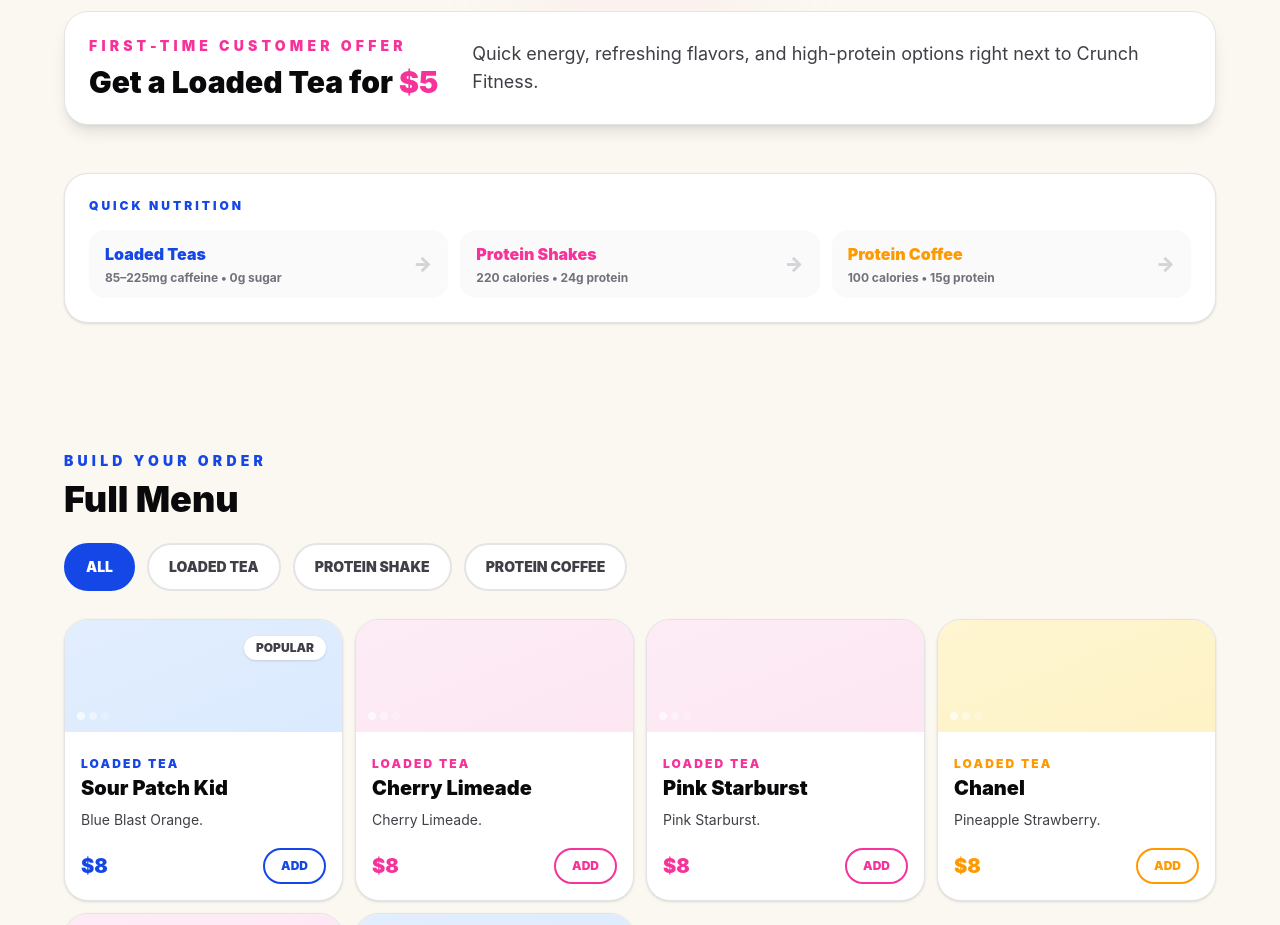
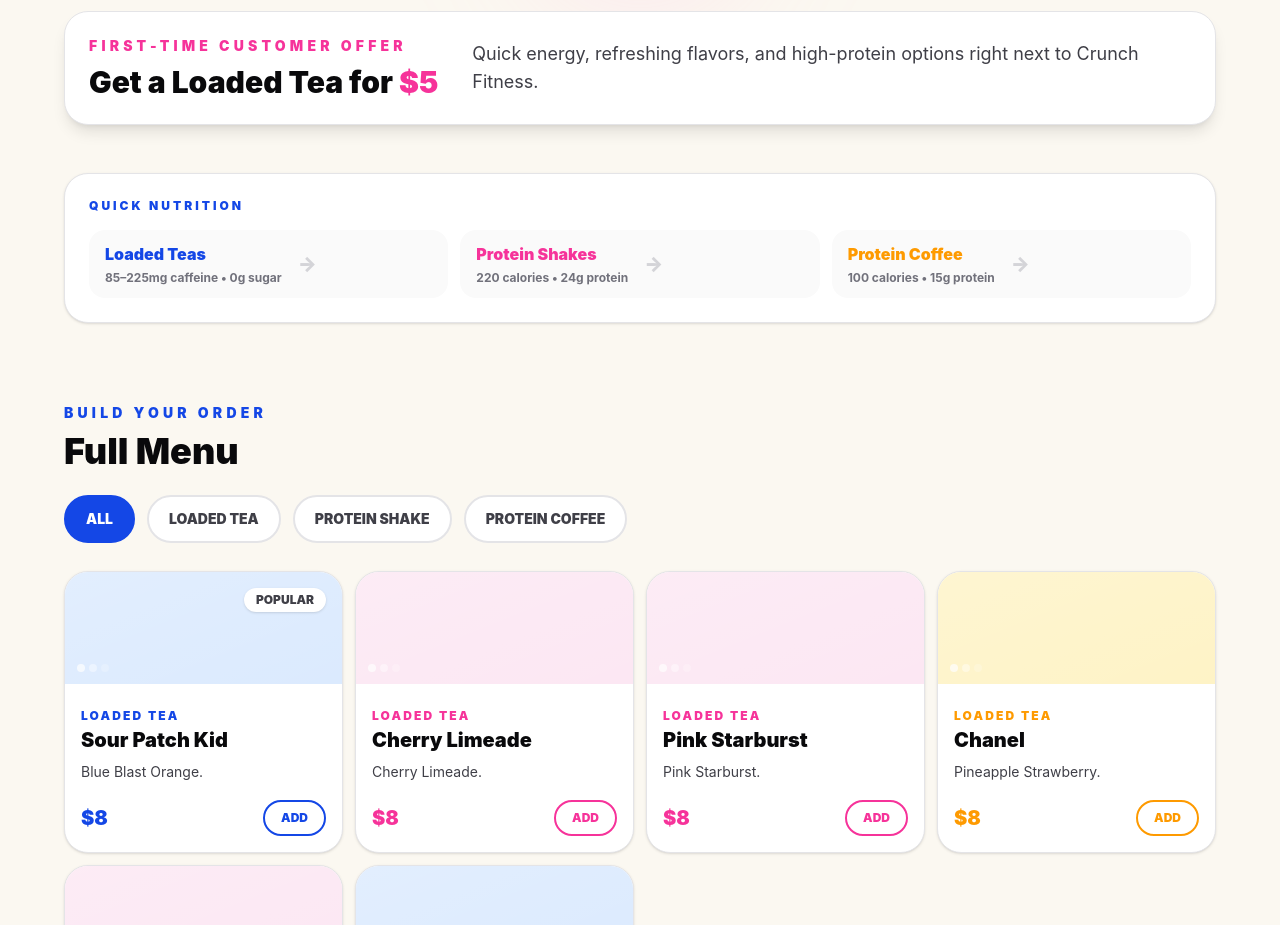
Before and after one commit to ramthwstudio/ba-energy-vault-demo, a React (Vite) app: page / in a window 1280 px wide. Shown: the part 920-1845 px from the top of the page. Built offline with nearby package versions, Linux system fonts and the light colour scheme.

Commit message:
working on updated nutri inf

```diff
--- a/src/App.jsx
+++ b/src/App.jsx
@@ -275,7 +275,7 @@ const canSubmit =
         </div>
       </section>
 
-      <section className="px-4 py-8 md:px-6 md:py-12">
+      <section className="px-4 py-8 md:px-6 md:py-0 md:pt-12">
         <div className="mx-auto max-w-6xl rounded-3xl border border-zinc-200 bg-white p-4 shadow-sm md:p-6">
           <p className="text-xs font-black uppercase tracking-[0.25em] text-blue-700">
             Quick Nutrition
@@ -290,21 +290,58 @@ const canSubmit =
                   ? "text-amber-500"
                   : "text-blue-700"
 
+              const isActive = activeBenefit?.title === drink.title
+
               return (
                 <button
                   key={drink.title}
                   type="button"
-                  onClick={() => setActiveBenefit(drink)}
-                  className="flex cursor-pointer items-center justify-between gap-4 rounded-2xl bg-zinc-50 px-4 py-3 text-left transition hover:bg-zinc-100 active:scale-[0.98]"
+                  onClick={() =>
+                    window.innerWidth >= 768
+                      ? setActiveBenefit(isActive ? null : drink)
+                      : setActiveBenefit(drink)
+                  }
+                  className={`flex cursor-pointer flex-col gap-3 rounded-2xl bg-zinc-50 px-4 py-3 text-left transition-all duration-300 active:scale-[0.98] hover:bg-zinc-100 ${
+                    isActive ? "md:row-span-2 md:bg-white md:shadow-lg" : ""
+                  }`}
                 >
-                  <div>
-                    <p className={`font-black ${color}`}>{drink.title}</p>
-                    <p className="mt-1 text-xs font-bold text-zinc-500">
-                      {drink.stats.slice(0, 2).join(" • ")}
-                    </p>
+                  <div className="flex items-center justify-between gap-4">
+                    <div>
+                      <p className={`font-black ${color}`}>{drink.title}</p>
+                      <p className="mt-1 text-xs font-bold text-zinc-500">
+                        {drink.stats.slice(0, 2).join(" • ")}
+                      </p>
+                    </div>
+
+                    <span className="text-xl font-black text-zinc-300">
+                      {isActive ? "×" : "→"}
+                    </span>
                   </div>
 
-                  <span className="text-xl font-black text-zinc-300">→</span>
+                  {isActive && (
+                    <div className="hidden border-t border-zinc-200 pt-3 md:block">
+                      <div className="grid gap-2">
+                        {drink.stats.map((stat) => (
+                          <div
+                            key={stat}
+                            className="rounded-xl bg-zinc-50 px-3 py-2 text-xs font-black text-zinc-800"
+                          >
+                            {stat}
+                          </div>
+                        ))}
+                      </div>
+
+                      <p className="mt-4 text-[10px] font-black uppercase tracking-[0.2em] text-zinc-400">
+                        Benefits
+                      </p>
+
+                      <ul className="mt-2 grid gap-1 text-xs font-bold text-zinc-700">
+                        {drink.benefits.map((benefit) => (
+                          <li key={benefit}>• {benefit}</li>
+                        ))}
+                      </ul>
+                    </div>
+                  )}
                 </button>
               )
             })}
@@ -581,7 +618,7 @@ const canSubmit =
       </section>
 
       {activeBenefit && (
-        <div className="fixed inset-0 z-[60] flex items-end bg-black/40 p-4 backdrop-blur-sm md:items-center md:justify-center">
+        <div className="fixed inset-0 z-[60] flex items-end bg-black/40 p-4 backdrop-blur-sm md:hidden">
           <div className="w-full rounded-3xl bg-white p-6 shadow-2xl md:max-w-lg">
             <div className="flex items-start justify-between gap-4">
               <div>
```
